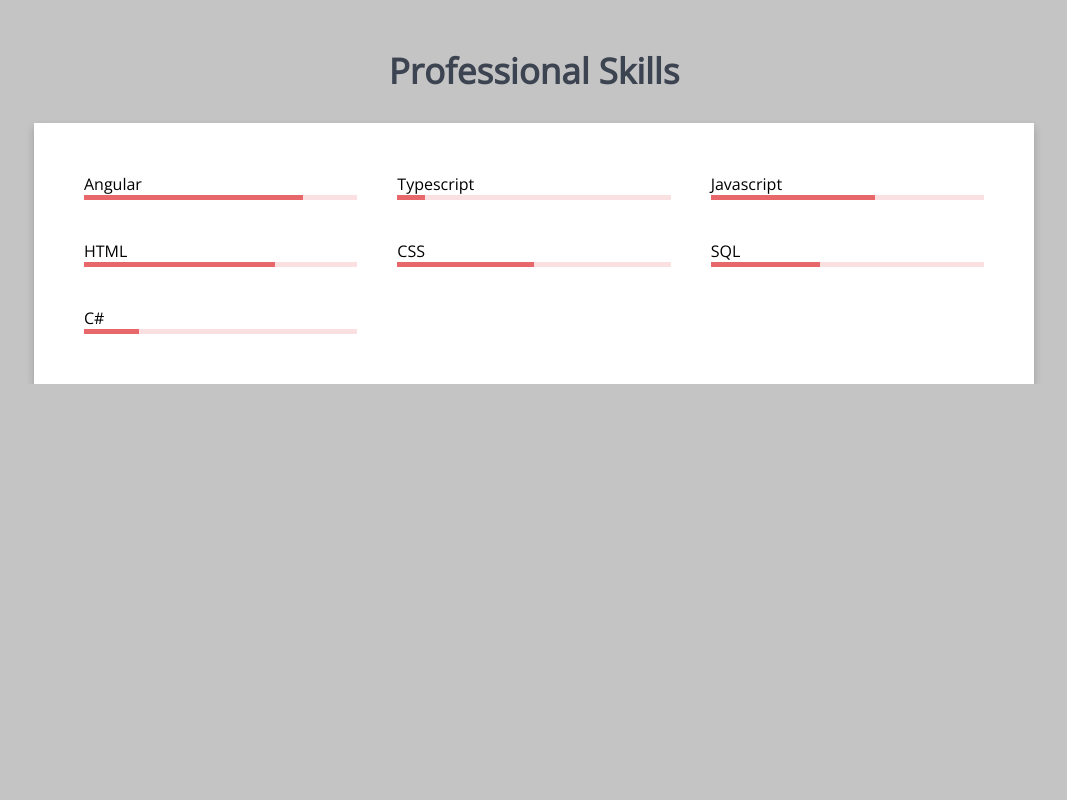
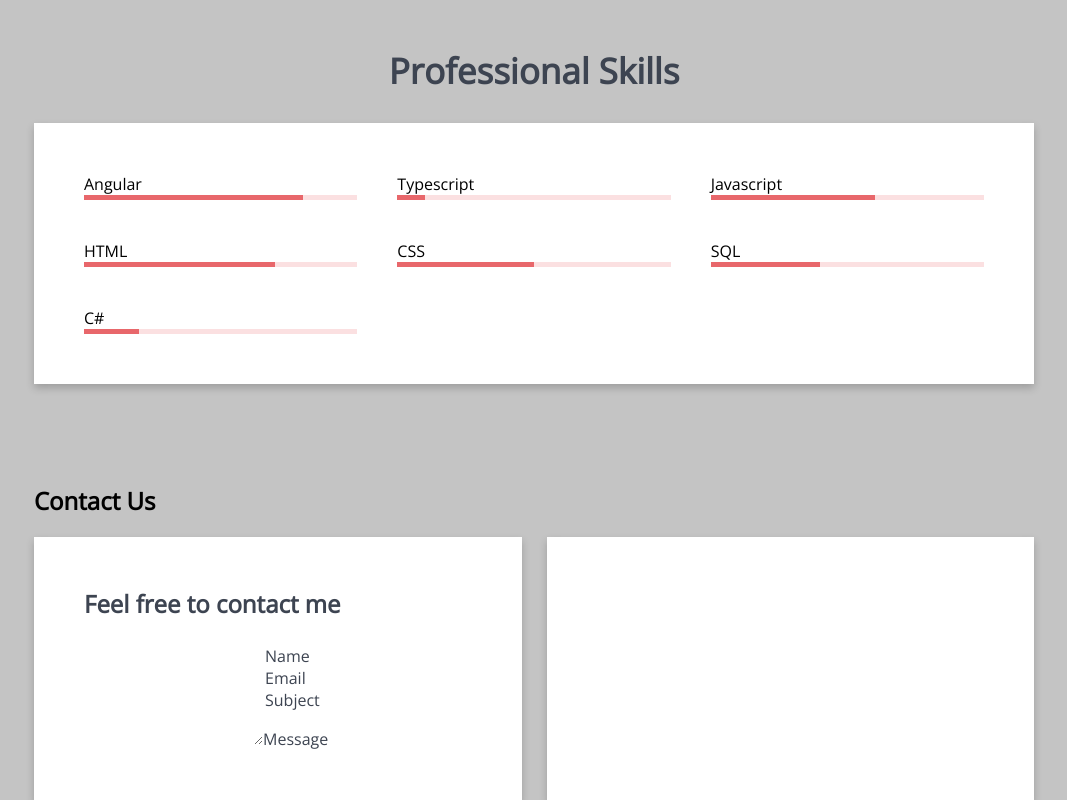
Before and after one commit to ALCordeiro/fe-ramp-up-alysson, an Angular app: page / in a window 1280 px wide. Shown: the part 745-1545 px from the top of the page, without its empty margins (106-1173 px from the left). Before the commit the page ends 1129 px from the top, so only its background shows below. Built offline with nearby package versions, Linux system fonts and the light colour scheme.

Commit message:
contact form first commit

```diff
--- a/src/app/app.component.html
+++ b/src/app/app.component.html
@@ -6,4 +6,7 @@
   <section class="professional-skills">
     <app-professional-skills></app-professional-skills>
   </section>
+  <section>
+    <app-contact-form class="contact"></app-contact-form>
+  </section>
 </main>
--- a/src/app/app.module.ts
+++ b/src/app/app.module.ts
@@ -6,13 +6,15 @@ import { AppComponent } from './app.component';
 import { NavbarComponent } from './navbar/navbar.component';
 import { CardComponent } from './card/card.component';
 import { ProfessionalSkillsComponent } from './professional-skills/professional-skills.component';
+import { ContactFormComponent } from './contact-form/contact-form.component';
 
 @NgModule({
   declarations: [
     AppComponent,
     NavbarComponent,
     CardComponent,
-    ProfessionalSkillsComponent
+    ProfessionalSkillsComponent,
+    ContactFormComponent
   ],
   imports: [
     BrowserModule,
--- /dev/null
+++ b/src/app/contact-form/contact-form.component.html
@@ -0,0 +1,32 @@
+<div class="contact-form">
+  <h2 class="title">Contact Us</h2>
+
+  <div class="contact-columns">
+    <div class="card firstcolumn contact-fields">
+      <h3 class="title">Feel free to contact me</h3>
+      <form class="form contact-form">
+        <div class="fields">
+          <input type="text" class="input">
+          <span></span>
+          <label>Name</label>
+        </div>
+        <div class="fields">
+          <input type="text" class="input">
+          <span></span>
+          <label>Email</label>
+        </div>
+        <div class="fields">
+          <input type="text" class="input">
+          <span></span>
+          <label>Subject</label>
+        </div>
+        <div class="fields">
+          <textarea type="text" class="input"></textarea>
+          <span></span>
+          <label>Message</label>
+        </div>
+      </form>
+    </div>
+    <div class="card secondcolumn"></div>
+  </div>
+</div>
--- /dev/null
+++ b/src/app/contact-form/contact-form.component.ts
@@ -0,0 +1,17 @@
+import { Component, OnInit, HostBinding } from '@angular/core';
+
+@Component({
+  selector: 'app-contact-form',
+  templateUrl: './contact-form.component.html',
+  styleUrls: ['./contact-form.component.scss']
+})
+export class ContactFormComponent implements OnInit {
+
+  @HostBinding('style.display') display = 'block';
+
+  constructor() { }
+
+  ngOnInit() {
+  }
+
+}
--- a/src/styles.scss
+++ b/src/styles.scss
@@ -21,3 +21,7 @@
 @import "styles/objects/professional-skills.scss";
 @import "styles/objects/skills-list.scss";
 @import "styles/objects/progress-bar.scss";
+@import "styles/objects/contact.scss";
+@import "styles/objects/contact-columns.scss";
+@import "styles/objects/contact-fields.scss";
+@import "styles/objects/contact-form.scss";
--- /dev/null
+++ b/styles/objects/contact-columns.scss
@@ -0,0 +1,12 @@
+.contact-columns {
+    display: flex;
+
+    & > .firstcolumn {
+        flex: 5;
+        margin-right: 25px;
+    }
+
+    & > .secondcolumn {
+        flex: 5;
+    }
+}
--- /dev/null
+++ b/styles/objects/contact-fields.scss
@@ -0,0 +1,15 @@
+.contact-fields {
+    font-family: "Open Sans", sans-serif;
+
+    & > .title {
+        margin: 0;
+        color: $gray;
+        font-size: 24px;
+        margin-bottom: 25px;
+    }
+
+    & > .form {
+        font-size: 16px;
+        color: $gray;
+    }
+}
--- /dev/null
+++ b/styles/objects/contact-form.scss
@@ -0,0 +1,9 @@
+.contact-form {
+
+    & > .fields {
+        & > .input {
+            border: none;
+        }
+    }
+
+}
--- /dev/null
+++ b/styles/objects/contact.scss
@@ -0,0 +1,10 @@
+.contact {
+    margin-top: 100px;
+
+    & > .title {
+        color: $gray;
+        font-size: 35px;
+        font-weight: 600;
+        text-align: center;
+    }
+}
```
Also changed, not shown: src/app/contact-form/contact-form.component.scss (added), styles/objects/form-inputs.scss (added), 1 other file (tests, documents, lock files or other folders).
